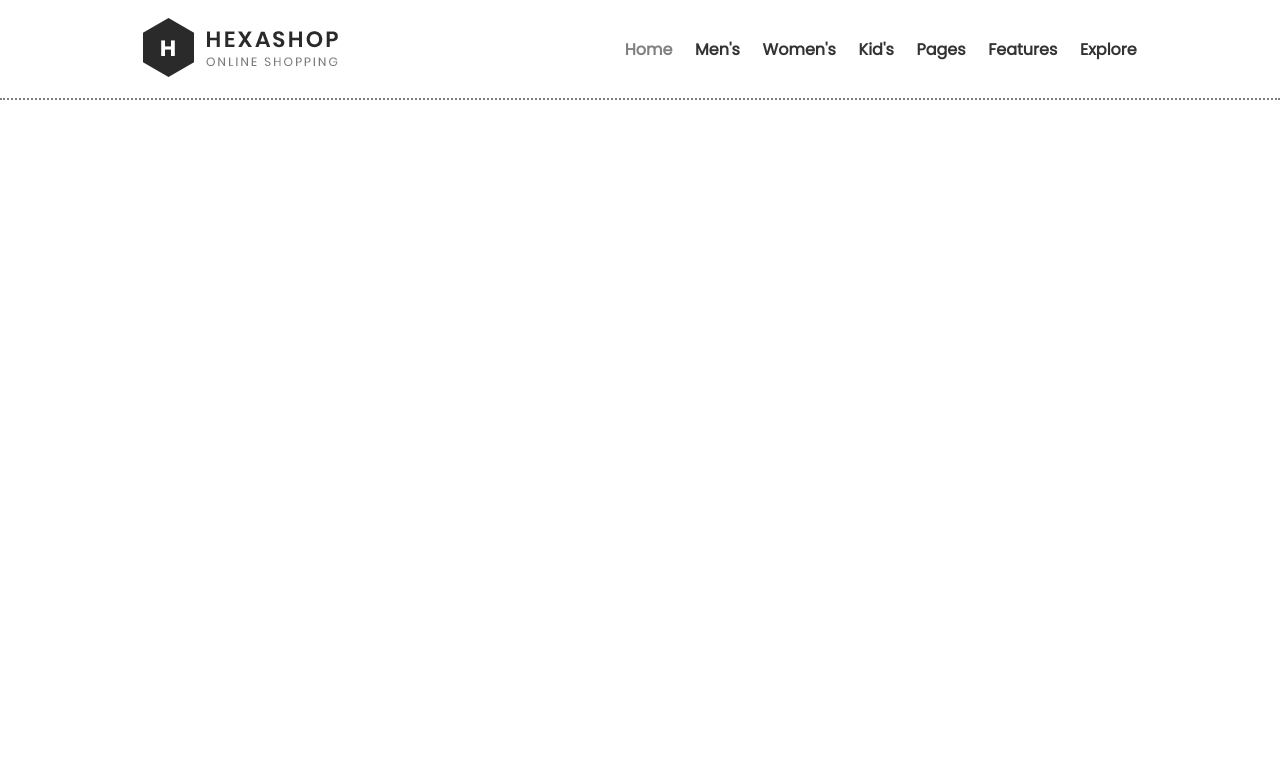
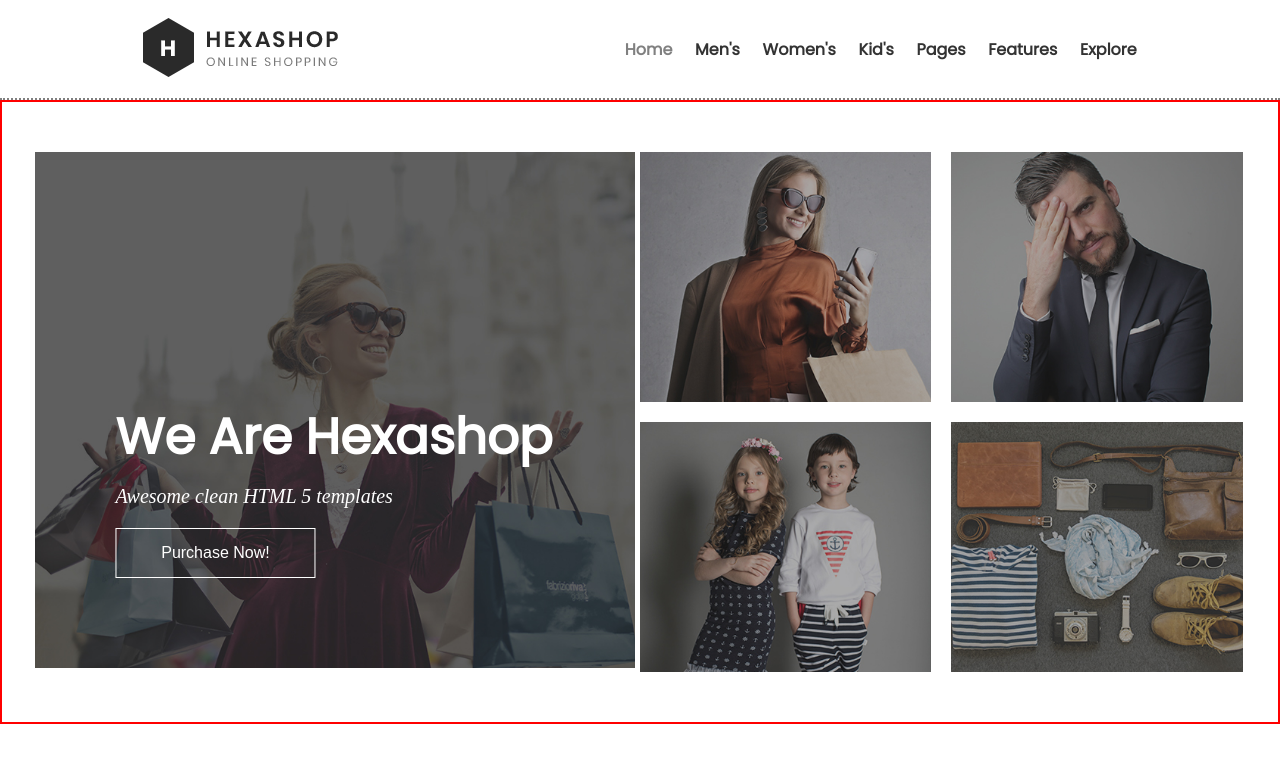
Before and after one commit to nattzchukwumela/project-web-course, a plain HTML site: page index.html in a window 1280 px wide. Drawn offline with Linux system fonts and the light colour scheme.

Commit message:
styled the header hero section

```diff
--- a/index.html
+++ b/index.html
@@ -25,8 +25,25 @@
                 </li>
             </ul>
         </nav>
-        <section>
-
+        <section class="hero">
+            <div class="wrapper-1">
+                <img src="./assets/images/left-banner-image.jpg" alt="">
+                <span class="outer-lay">
+                    <h2>We Are Hexashop</h2>
+                    <span><i>Awesome clean HTML 5 templates</i></span>
+                    <button class="btn-purchase">Purchase Now!</button>
+                </span>
+            </div>
+            <div class="wrapper-2">
+                <div class="sub-wrapper">
+                    <div><img src="./assets/images/baner-right-image-01.jpg" alt=""></div>
+                    <div><img src="./assets/images/baner-right-image-02.jpg" alt=""></div>
+                </div>
+                <div class="sub-wrapper">
+                    <div><img src="./assets/images/baner-right-image-03.jpg" alt=""></div>
+                    <div><img src="./assets/images/baner-right-image-04.jpg" alt=""></div>
+                </div>
+            </div>
         </section>
     </header>
     <main>
--- a/main.css
+++ b/main.css
@@ -48,3 +48,80 @@ header {
         }
     }
 }
+
+.hero {
+    display: flex;
+    justify-content: space-evenly;
+    padding: 30px;
+    align-items: center;
+    border: 2px solid red;
+    width: 100%;
+    height: auto;
+
+    .wrapper-1 {
+        .outer-lay {
+            position: absolute;
+            top: 50%;
+            left: 50%;
+            transform: translate(-120%, 0);
+            display: flex;
+            flex-direction: column;
+
+            h2 {
+                font-family: poppins, sans-serif, Arial, Helvetica;
+                font-size: 50px;
+                margin-bottom: 10px;
+                color: white;
+                font-weight: 800;
+            }
+
+            span {
+                color: #fff;
+                font-size: 20px;
+                margin-bottom: 10px;
+            }
+
+            button {
+                margin-top: 10px;
+                width: 200px;
+                background: transparent;
+                border: 1px solid #fff;
+                padding-inline: 30px;
+                padding-block: 15px;
+                color: #fff;
+                text-align: center;
+                font-size: 16px;
+                font-weight: 500;
+            }
+        }
+
+        img {
+            width: 600px;
+            height: auto;
+        }
+    }
+
+    .wrapper-2 {
+        height: inherit;
+        width: 50%;
+        display: inline-block;
+
+        .sub-wrapper {
+            width: 100%;
+            display: flex;
+            gap: 20px;
+            align-items: center;
+            justify-content: center;
+            margin-block: 20px;
+
+            div {
+                height: 250px;
+
+                img {
+                    width: inherit;
+                    height: inherit;
+                }
+            }
+        }
+    }
+}
```
